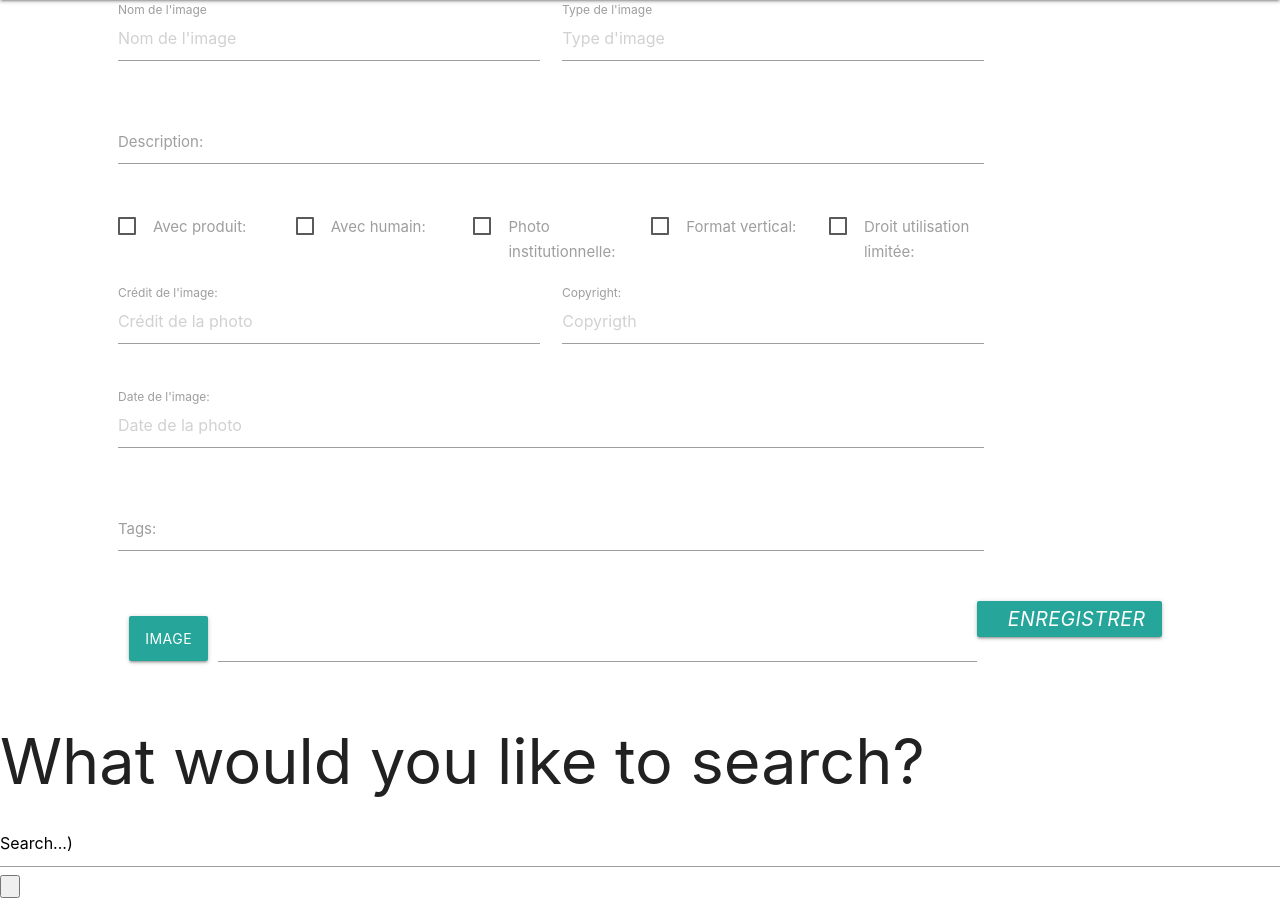
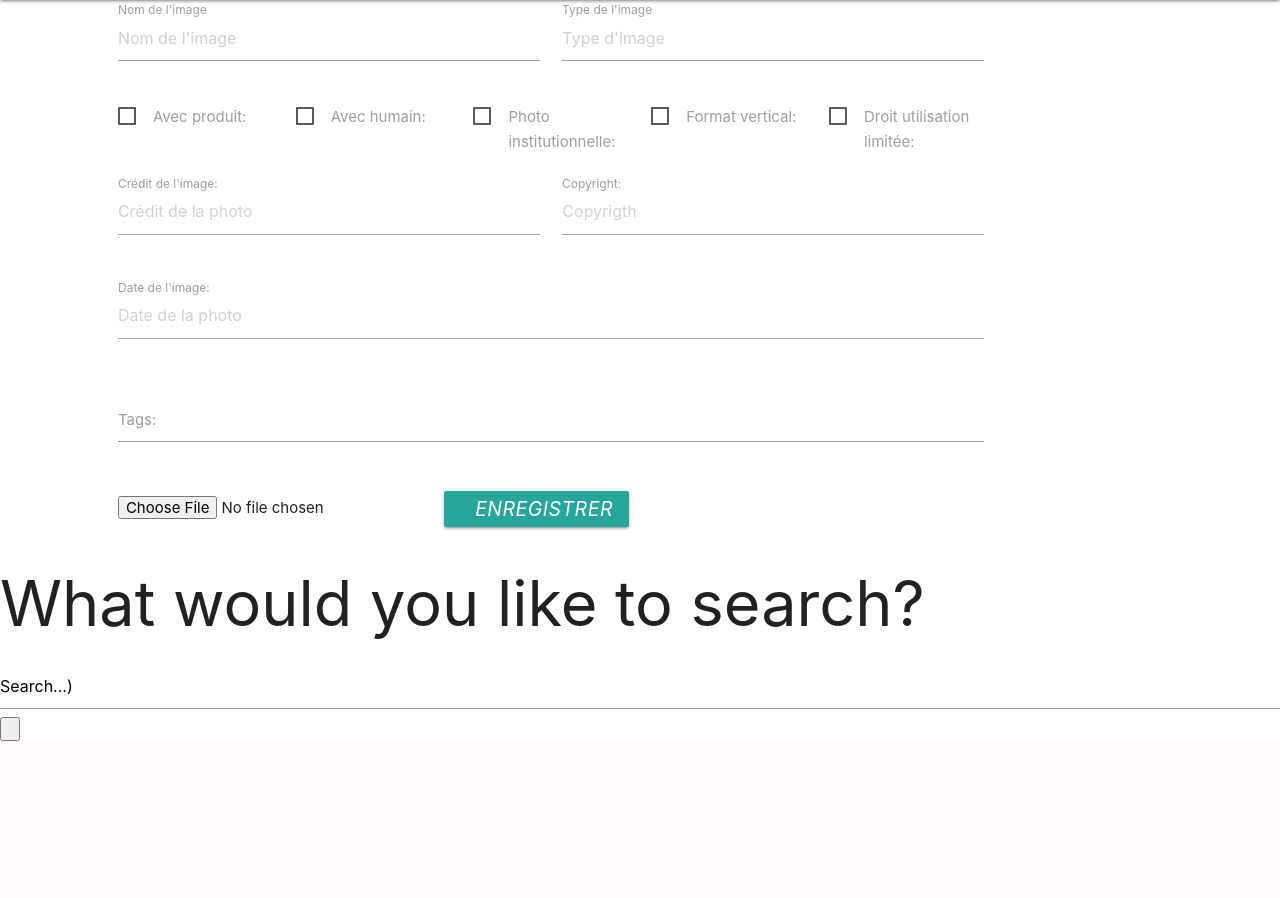
Before and after one commit to OwainCharlon/chal48-21, a Flask app: page /home in a window 1280 px wide. Shown: the part 64-962 px from the top of the page. After the commit the page ends 805 px from the top, so only its background shows below. Run offline with Flask 2, Linux system fonts and the light colour scheme.

Commit message:
push du soir

```diff
--- a/app/app.py
+++ b/app/app.py
@@ -12,20 +12,53 @@ client = pymongo.MongoClient("mongodb+srv://user1:2NvZYRipodUWsipy@cluster1.swpt
 #db = client.nomdb
 #col = db.nomColonne
 
-@app.route("/home", methods=["GET"])
+@app.route("/home", methods=["GET", "POST"])
 def homepage():
 
-    return render_template("index.html")
+    if request.method == 'POST':
+        current_dir = os.getcwd()
+        current_path = current_dir + "\\pictures\\"
 
-@app.route("/home", methods=["POST"])
+        print( request.values.get('picture_type') )
+
+
+        return render_template("index.html")
+
+    else:
+        return render_template("index.html")
+
+
+@app.route("/upload", methods=["POST"])
 def upload():
 
     current_dir = os.getcwd()
-    path = current_dir + "\\faces\\"
-    img = request.files['image']
-    img.save(path + 'test.jpg')
+    current_path = current_dir + "\\pictures\\"
+
+    img = request.files['picture']
+
+    #To do fonction de rename
+    #name =
+    img.save(current_path + 'test.jpg')
+
+    #body = request.get_json()
+
+    #if col.insert_one( body ):
+    #    print('Saved')
+
     return
 
+@app.route("/search", methods=["GET"])
+def search():
+
+    #Recherche par Nom/Libelléimage -> regex du champ name
+
+    #Recherche par type/image -> regex du champ type image
+
+    #Ensemble de checkBox
+
+    #Nom d'auteur ->regex
+
+    return
 
 if __name__ == "__main__":
     app.run(debug=True)
--- a/app/templates/index.html
+++ b/app/templates/index.html
@@ -31,31 +31,24 @@
 
     <div id="upload" class="row">
         <div class="col s10 offset-s1">
-            <form>
+            <form enctype="multipart/form-data" id="myform" action="" method="POST">
 
                 <div class="row">
                     <div class="input-field col s5">
-                        <input placeholder="Nom de l'image" id="picture_name" type="text" class="validate">
+                        <input placeholder="Nom de l'image" id="picture_name" name="picture_name" type="text" class="validate">
                         <label for="picture_name">Nom de l'image</label>
                     </div>
 
                     <div class="input-field col s5">
-                        <input placeholder="Type d'image" id="picture_type" type="text" class="validate">
+                        <input placeholder="Type d'image" id="picture_type" name="picture_type" type="text" class="validate">
                         <label for="picture_type">Type de l'image</label>
-                    </div>
-                </div>
-
-                <div class="row">
-                    <div class="input-field col s10">
-                        <textarea id="picture_description" class="materialize-textarea"></textarea>
-                        <label for="picture_description">Description:</label>
                     </div>
                 </div>
 
                 <div class="row">
                     <div class="col s2">
                         <label>
-                          <input type="checkbox" id="with_product"/>
+                          <input type="checkbox" name="with_product" id="with_product"/>
                           <span>Avec produit:</span>
                         </label>
                     </div>
@@ -116,18 +109,11 @@
                     </div>
                 </div>
 
-                <div class="row file-field input-field col s10">
-                    <div class="btn">
-                        <span>Image</span>
-                        <input type="file">
-                      </div>
-                      <div class="file-path-wrapper">
-                        <input id="picture_path" class="file-path validate" type="text">
-                      </div>
-                </div>
+                <input type="file" id="picture" name="picture" accept="image/png, image/jpeg">
 
 
-                <button class="btn waves-effect waves-light" name="action" onclick="data.upload()">
+
+                <button class="btn waves-effect waves-light" type="submit">
                     <i class="material-icons right">Enregistrer</i>
                 </button>
 
@@ -146,51 +132,4 @@
 </body>
 </html>
 
-<script>
-    console.log('hello');
-
-    var data = {};
-
-    data.upload = function() {
-
-        var d = {
-            picture_name : $('#picture_name').val(),
-            picture_type : $('#picture_type').val(),
-            picture_description : $('#picture_description').val(),
-            with_product : $('#with_product').is(":checked"),
-            with_human : $('#with_human').is(":checked"),
-            is_instit : $('#is_instit').is(":checked"),
-            is_vertical : $('#is_vertical').is(":checked"),
-            is_limited : $('#is_limited').is(":checked"),
-            picture_author : $('#picture_author').val(),
-            picture_copyright : $('#picture_copyright').val(),
-            picture_date : $('#picture_date').val(),
-            picture_tags : $('#picture_tags').val(),
-            picture_path : $('#picture_path')[0],
-        };
-
-        //To do -> integrité des données.
-        var url = window.location;
-        var base_url = url.protocol + "/" + url.host + "/";
-        console.log(d);
-
-        $.ajax({
-                type: 'POST',
-                dataType: 'json',
-                url: base_url + '/upload',
-                data: d,
-                beforeSend: function(x) {
-                    if( x && x.overrideMimeType ){ x.overrideMimeType("application/j-son;charset=UTF-8"); }
-                },
-                success: function( result ) {
-
-                    M.toast({html: 'Un problème a été rencontré lors de l\'enregistrement.', displayLength:3000,  classes: 'rounded red lighten-2'});
-
-                },
-                error: function( result ) {
-                }
-        });
-    };
-
-
 </script>
```
Also changed, not shown: requirements.txt (line endings or trailing spaces).
